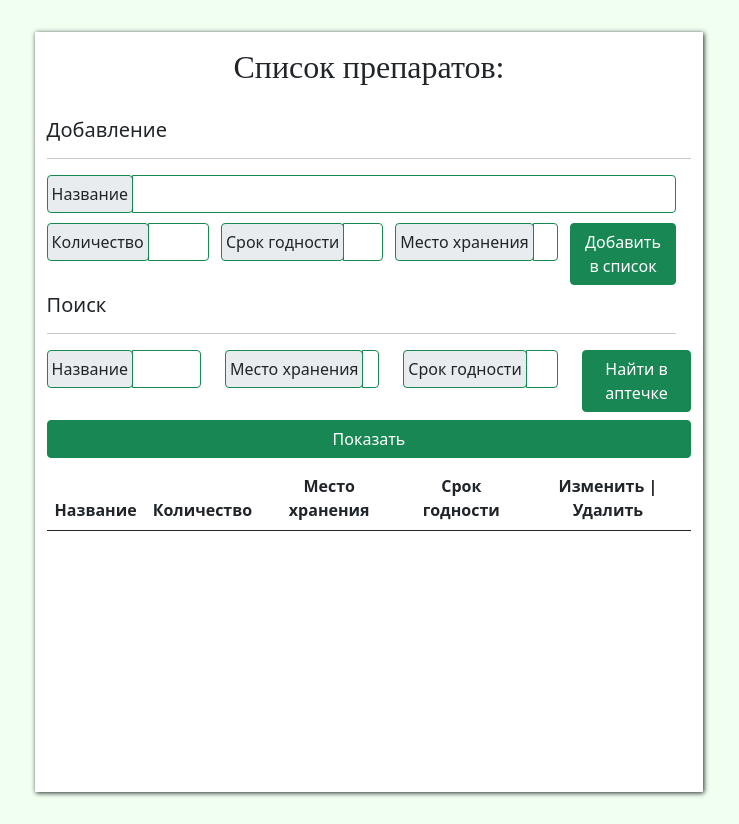
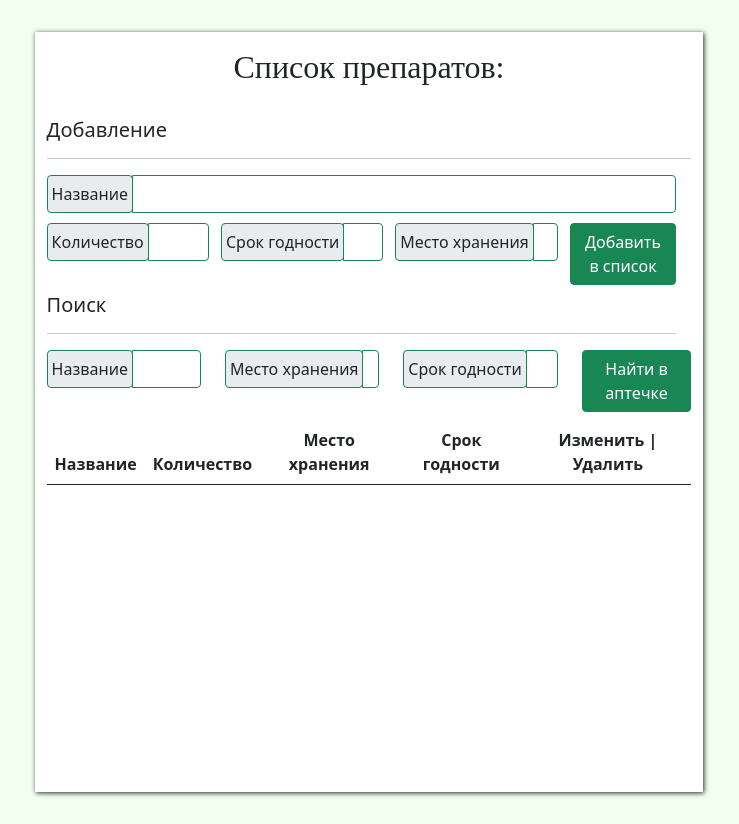
Before and after one commit to AnigalHub/Pills_api, a Vue app in the folder api.client/: page / in a window 1280 px wide. Shown: the whole page, without its empty margins (271-1010 px from the left). Built offline with nearby package versions, Linux system fonts and the light colour scheme; a web font is replaced by a local one.

Commit message:
удалена кнопка показать

```diff
--- a/api.client/src/App.vue
+++ b/api.client/src/App.vue
@@ -47,7 +47,6 @@
                 </b-col>
             </b-row>
         </b-form>
-       <b-button type="submit" variant="success" @click="onShow">Показать</b-button>
        <b-overlay :show="isLoading" class="w-100 h-100">
           <b-table :fields="fields" :items="itemsList">
                <template #cell(name)='{item}'>
```
